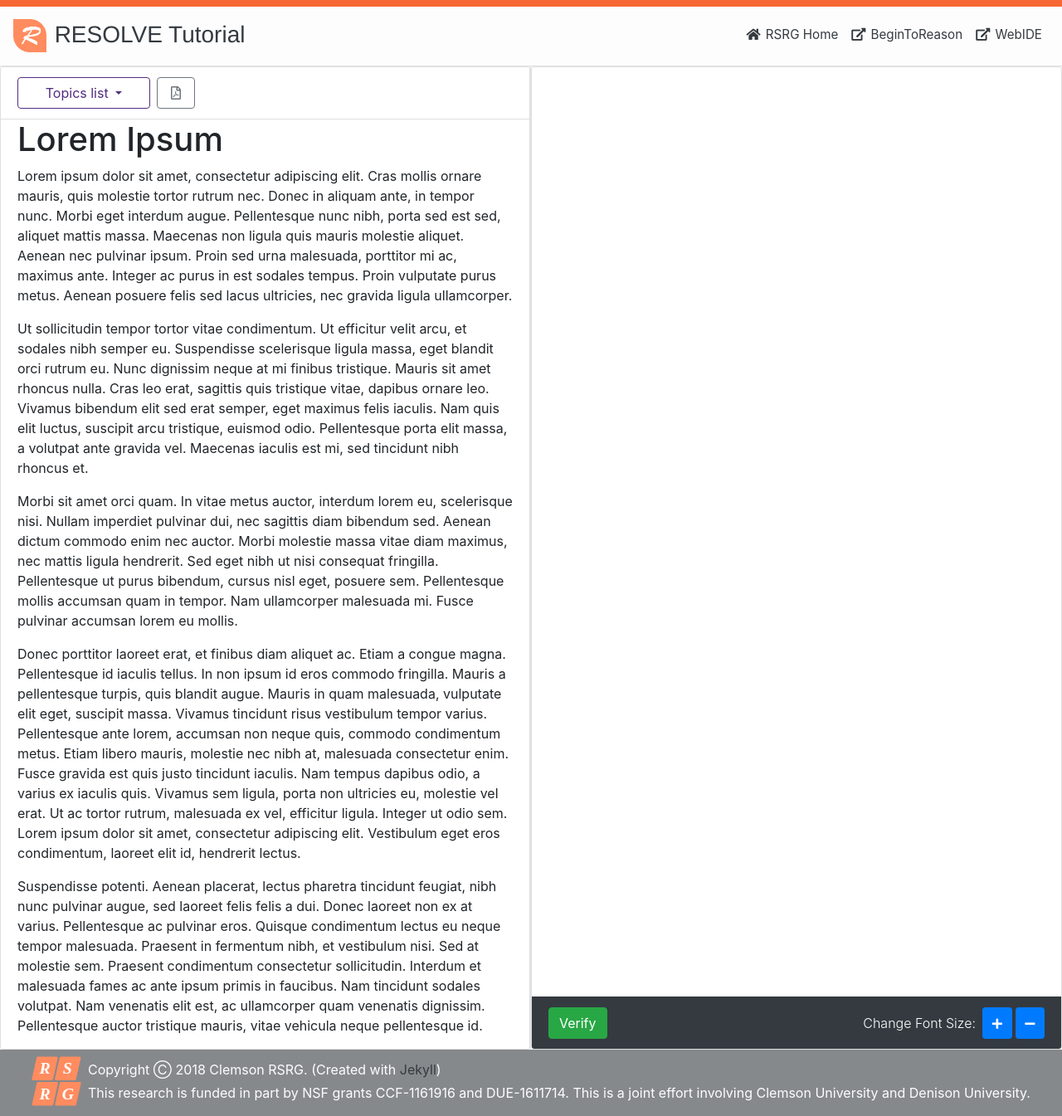
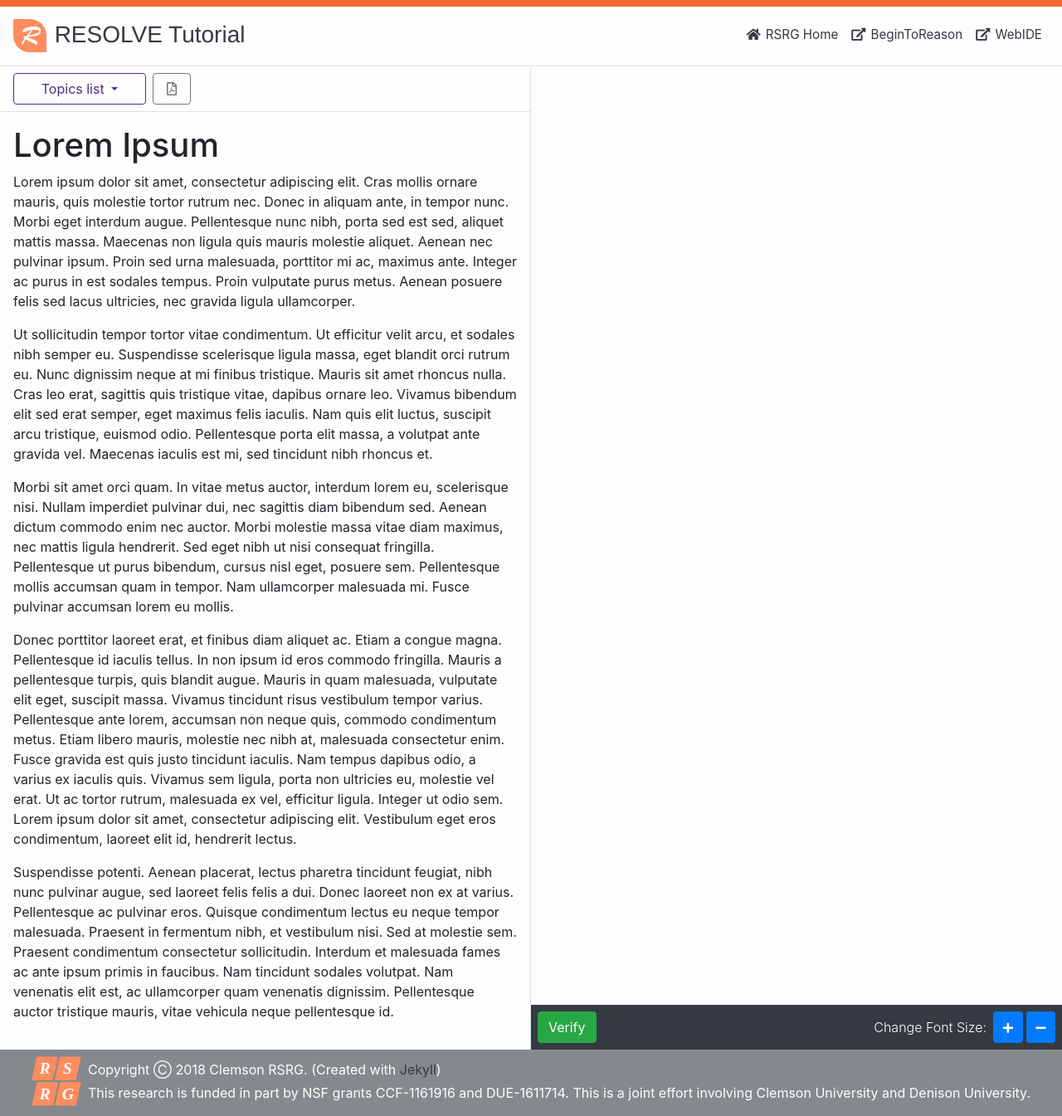
Before and after one commit to yushan87/RESOLVETutorial, a Jekyll site: the page built from lessons/_main/lesson2.md, in a window 1280 px wide. Shown: the whole page at 83% size. Built offline with Jekyll 4.4.1, drawn with Linux system fonts in a browser that asks for light colours; nearby versions of some CDN libraries.

Commit message:
Fixes rendering problems on Chrome and Safari

```diff
--- a/_includes/ace_editor.html
+++ b/_includes/ace_editor.html
@@ -1,10 +1,10 @@
-<div id="editorCard" class="card h-100">
-    <div class="card-body h-100 p-0">
-        <!-- Ace Editor -->
-        <div id="code" class="h-100"></div>
+<div id="editorCol" class="d-flex flex-column h-100">
+    <!-- Ace Editor -->
+    <div id="code" class="flex-grow-1 p-0">
     </div>
-    <div class="card-footer bg-dark text-white">
-        <div class="btn-toolbar font-weight-light" role="toolbar" aria-label="Action Toolbar">
+    <!-- Editor Toolbar -->
+    <div id="editorToolbar" class="p-2 bg-dark text-white">
+        <div class="btn-toolbar font-weight-light" role="toolbar" aria-label="Editor Toolbar">
             <div id="compilerButtons" class="mr-auto">
                 <button class="btn btn-success" type="button">Verify</button>
             </div>
--- a/_includes/tutorial_content.html
+++ b/_includes/tutorial_content.html
@@ -1,5 +1,7 @@
-<div id="tutorialCard" class="card">
-    <div id="tutorialToolbar" class="card-header d-flex flex-column flex-sm-row align-items-md-center" style="background-color: inherit;">
+<div id="tutorialCol" class="d-flex flex-column">
+    <!-- Tutorial Toolbar -->
+    <div id="tutorialToolbar" class="px-3 py-2 border-bottom">
+        <div class="btn-toolbar font-weight-light" role="toolbar" aria-label="Tutorial Toolbar">
             <div class="dropdown mr-2">
                 <button id="dropdownMenuButton" class="btn btn-outline-light dropdown-toggle" type="button" data-toggle="dropdown" aria-haspopup="true" aria-expanded="false">
                     Topics list
@@ -16,9 +18,10 @@
                 {% endfor %}
                 </div>
             </div>
-        <div class="tutorialButtons d-none d-sm-inline-flex">
+            <div id="tutorialButtons" class="d-none d-sm-inline-flex">
                 <button class="btn btn-outline-secondary" type="button"><i class="far fa-file-pdf fa-fw" aria-hidden="true" title="PDF"></i></button>
             </div>
         </div>
-    <div id="tutorialContent" class="card-body py-0">{{ content }}</div>
     </div>
+    <div id="tutorialContent" class="p-3">{{ content }}</div>
+</div>
--- a/css/tutorial.css
+++ b/css/tutorial.css
@@ -7,7 +7,7 @@
     overflow: hidden;
 }
 
-#tutorialCard {
+#tutorialCol {
     height: calc(100vh - 160px);
 }
 
```
Also changed, not shown: _includes/body_header.html (indentation only). Lines whose indentation alone changed are shown as unchanged.
